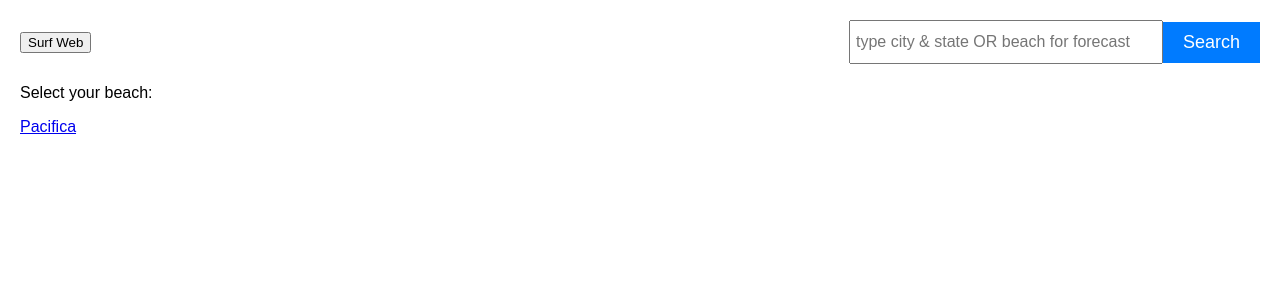
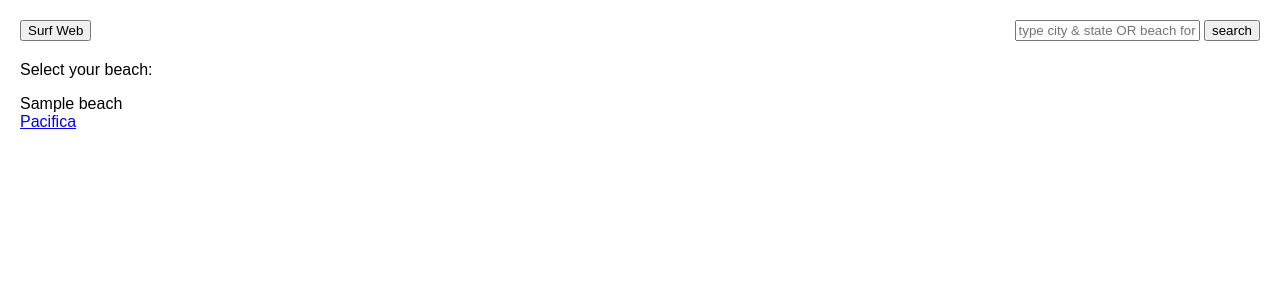
Before and after one commit to n-strong/SurfWeb, a Flask app: template web_micro/templates/search_results.html in a window 1280 px wide. Shown: the top 300 px of the page. Run offline with Flask 3, Linux system fonts and the light colour scheme; the template is opened without the code that fills it: most values are stand-ins (such as "Sample title", 1, 10 or a date in 2020).

Commit message:
changed to direct form processing

```diff
--- a/web_micro/routes.py
+++ b/web_micro/routes.py
@@ -4,6 +4,7 @@ import os
 import smtplib
 from email.mime.text import MIMEText
 from email.mime.multipart import MIMEMultipart
+
 
 app = Flask(__name__)
 SURF_DATA_URL = 'http://localhost:332/get_beach_data'
@@ -12,19 +13,42 @@ SURF_DATA_URL = 'http://localhost:332/get_beach_data'
 def home():
     return render_template("index.html")
 
-@app.route('/search_beaches', methods=['POST'])
+@app.route('/search_beaches', methods=['GET', 'POST'])
 def search_beaches():
-    spotID_dict = {'Pacifica, California': '5842041f4e65fad6a7708976'}
-    beach = request.json
-    if beach in spotID_dict.keys():
-        spotID = spotID_dict[beach]
-    global response
-    response = requests.post(SURF_DATA_URL, json={'beach_to_search': spotID})
-    return redirect('search_results')
+    if request.method == 'POST':
 
-@app.route('/search_results')
-def search_results():
-    return render_template('search_results.html')
+        beach = request.form.get('beach')
+
+        spotID = get_spotID(beach)
+
+        return render_template('search_results.html', beach_name=beach)
+
+    else:
+        redirect('/')
+
+    # return redirect('search_results')
+
+def get_spotID(location: str):
+    url = 'https://services.surfline.com/search/site'
+    params = {'q': location}
+    response = requests.get(url, params=params)
+
+    spotID_dict = {}
+
+    if response.status_code == 200:
+
+        for item in response.json():
+            if 'hits' in item and 'hits' in item['hits']:
+                for hit in item['hits']['hits']:
+                    spotID_dict.update({hit.get('_source').get('name'): hit.get('_id')})
+
+        print(spotID_dict)
+        return spotID_dict
+
+    else:
+        return {'error': 'Request failed', 'status_code': response.status_code}
+
+
 
 @app.route('/send_forecast', methods=['POST'])
 def send_forecast():
@@ -45,6 +69,7 @@ def send_forecast():
 
 @app.route('/forecast')
 def show_forecast():
+    response = requests.post(SURF_DATA_URL, json={'beach_to_search': spotID})
     surf_forecast = jsonify(response.text)
     return render_template('forecast.html', surf_forecast=surf_forecast.json)
 
--- a/web_micro/static/search_beaches.js
+++ b/web_micro/static/search_beaches.js
@@ -12,14 +12,31 @@ function sendData() {
         if(!response.ok) {
             throw new Error ('Error in network response.');
         }
+
         window.location.href = response.url;
         return response.json();
     })
     .then(data => {
         console.log('Response from server:', data);
+        displayBeaches(data.beaches);
     })
     .catch(error => {
         console.error('Error with fetch operation:', error)
+    })
+}
+
+
+// dynamically unpack beaches
+function displayBeaches(beaches){
+    const beach_container = document.getElementById('beach_container');
+    beach_container.innerHTML = '';
+
+    postMessage.forEach(beach => {
+        const beach_element = document.createElement('div');
+        beach_element.classname = 'beach'
+        beach_element.innerHTML = `<p>${beach}</p>`;
+
+        beach_container.appendChild(beach_element);
     })
 }
 
--- a/web_micro/templates/search_results.html
+++ b/web_micro/templates/search_results.html
@@ -55,8 +55,11 @@
         <button onclick="goHome()" class="home_button">Surf Web</button>
 
         <div class="search-bar">
-            <input type="text" class="search-input" placeholder="type city & state OR beach for forecast" id="search">
-            <button onclick="sendData()" class="search-button">Search</button>
+            <form action="/search_beaches" method="post">
+                <label for='beach'></label>
+                <input type="text" placeholder="type city & state OR beach for forecast" id="beach" name="beach">
+                <input type="submit" value="search">
+            </form>
         </div>
 
     <script type='text/javascript' language='javascript'
@@ -69,6 +72,7 @@
             <p>Select your beach:</p>
         </div>
         <div class="right">
+            <div id= 'beach_container'>{{ beach }}</div>
             <a href='#' onclick='getForecast(); return false;'>Pacifica</a>
         </div>
     </div>
--- a/web_micro/test_send_forecast.py
+++ b/web_micro/test_send_forecast.py
@@ -3,10 +3,14 @@ import requests
 # URL of the microservice endpoint (adjust the port if necessary)
 url = 'http://127.0.0.1:333/send_forecast'
 
+data1 = requests.post('http://localhost:332/get_beach_data', json={'beach_to_search': '5842041f4e65fad6a7708976'})
+
+print('Status code from surf_data.py: ', data1.status_code)
+
 # Data to be sent (simulate form data)
 data = {
     'email': 'fullstacktestingwebdev@gmail.com',  # Example email address
-    'surf_forecast': 'Sunny with waves 3-5 feet'  # Example surf forecast data
+    'surf_forecast': '${data1.json}' # Example surf forecast data
 }
 
 # Make the POST request
```
Also changed, not shown: surf_data.py (+6 -5 lines), web_micro/templates/index.html (+5 -4 lines).
